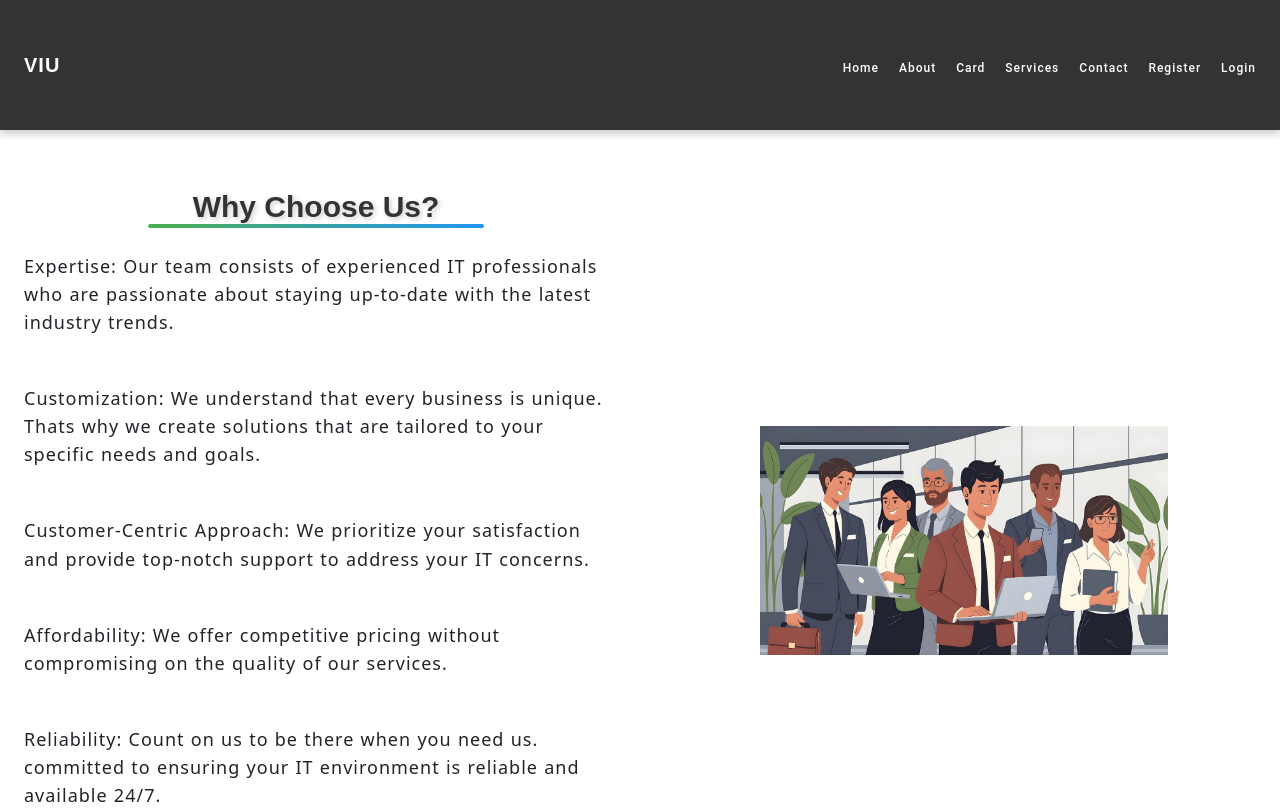
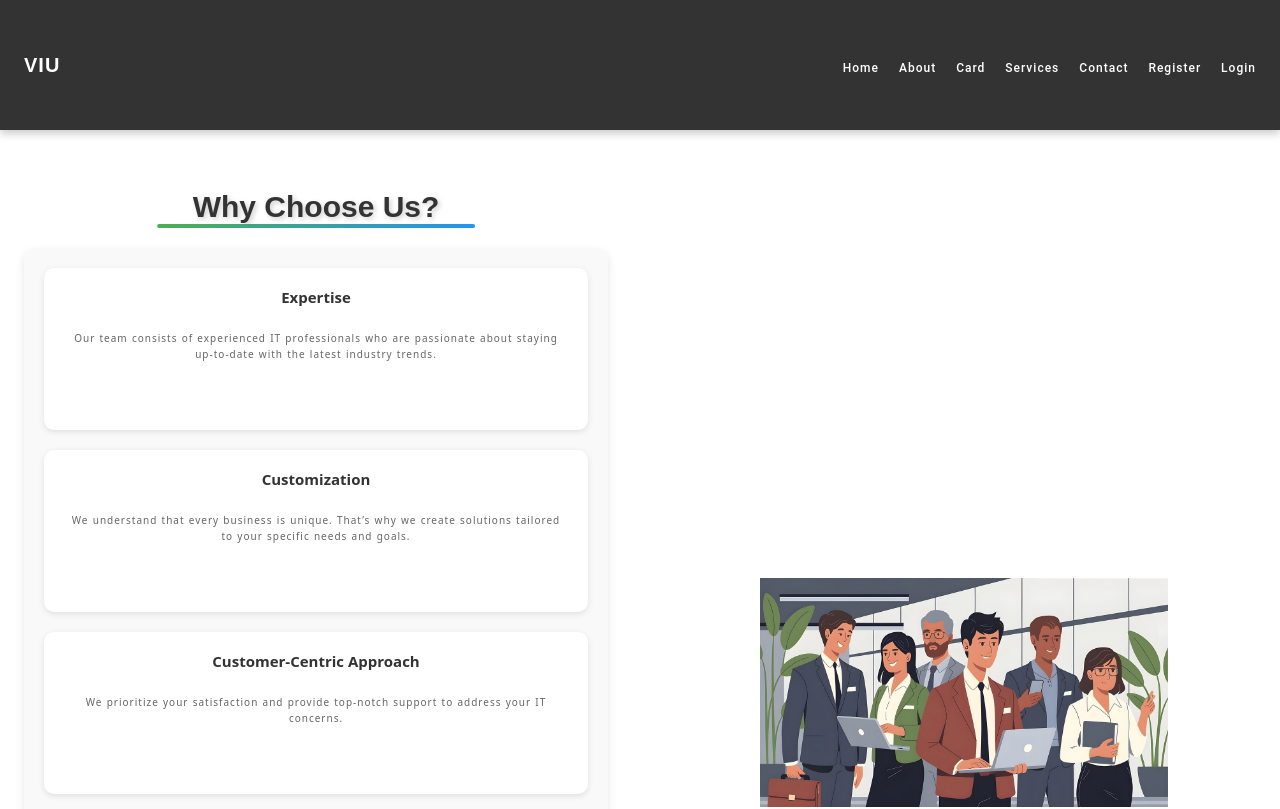
Before and after one commit to Supran20/Major-Project, a React (Vite) app in the folder client/: page /about in a window 1280 px wide. Shown: the top 809 px of the page. Built offline with nearby package versions, Linux system fonts and the light colour scheme; no server answers.

Commit message:
About page

```diff
--- a/client/src/index.css
+++ b/client/src/index.css
@@ -228,6 +228,68 @@ button:active {
   animation: slide-in 1.5s ease-in-out infinite alternate;
 }
 
+/*aboutus section
+/* General section styling */
+.expertise-section {
+  display: grid;
+  grid-template-columns: repeat(auto-fit, minmax(300px, 1fr));
+  gap: 2rem;
+  padding: 2rem;
+  background-color: #f9f9f9;
+  border-radius: 1rem;
+  box-shadow: 0 4px 10px rgba(0, 0, 0, 0.1);
+}
+
+/* Individual feature box */
+.feature {
+  background: #fff;
+  border-radius: 1rem;
+  padding: 2rem;
+  text-align: center;
+  box-shadow: 0 2px 6px rgba(0, 0, 0, 0.1);
+  transition: transform 0.3s ease, box-shadow 0.3s ease;
+}
+
+/* On hover */
+.feature:hover {
+  transform: translateY(-10px);
+  box-shadow: 0 4px 15px rgba(0, 0, 0, 0.2);
+}
+
+/* Icon styling */
+.icon {
+  font-size: 2.5rem;
+  color: #4caf50;
+  margin-bottom: 1rem;
+}
+
+/* Heading styling */
+.feature h3 {
+  font-size: 1.5rem;
+  font-weight: 600;
+  color: #333;
+  margin-bottom: 1rem;
+}
+
+/* Paragraph styling */
+.feature p {
+  font-size: 1rem;
+  color: #666;
+  line-height: 1.6;
+}
+
+/* Responsive design */
+@media (max-width: 768px) {
+  .feature {
+    padding: 1.5rem;
+  }
+
+  .icon {
+    font-size: 2rem;
+  }
+}
+
+
 /* Underline animation */
 @keyframes slide-in {
   0% {
--- a/client/src/pages/About.jsx
+++ b/client/src/pages/About.jsx
@@ -14,28 +14,56 @@ export const About = () => {
               {/* <p>We care to cure your Health</p> */}
 
               <h1 class="heading-highlight">Why Choose Us?</h1>
+              <section class="expertise-section">
+                <div class="feature">
+                  <i class="icon fas fa-user-tie"></i>
+
+                  <h3>Expertise</h3>
                   <p>
-                Expertise: Our team consists of experienced IT professionals who
-                are passionate about staying up-to-date with the latest industry
+                    Our team consists of experienced IT professionals who are
+                    passionate about staying up-to-date with the latest industry
                     trends.
                   </p>
+                </div>
+
+                <div class="feature">
+                  <i class="icon fas fa-cogs"></i>
+                  <h3>Customization</h3>
                   <p>
-                Customization: We understand that every business is unique.
-                Thats why we create solutions that are tailored to your specific
-                needs and goals.
+                    We understand that every business is unique. That’s why we
+                    create solutions tailored to your specific needs and goals.
                   </p>
+                </div>
+
+                <div class="feature">
+                  <i class="icon fas fa-headset"></i>
+                  <h3>Customer-Centric Approach</h3>
                   <p>
-                Customer-Centric Approach: We prioritize your satisfaction and
-                provide top-notch support to address your IT concerns.
+                    We prioritize your satisfaction and provide top-notch
+                    support to address your IT concerns.
                   </p>
+                </div>
+
+                <div class="feature">
+                  <i class="icon fas fa-money-bill-wave"></i>
+                  <h3>Affordability</h3>
                   <p>
-                Affordability: We offer competitive pricing without compromising
-                on the quality of our services.
+                    We offer competitive pricing without compromising on the
+                    quality of our services.
                   </p>
+                </div>
+
+                <div class="feature">
+                  <i class="icon fas fa-shield-alt"></i>
+                  <h3>Reliability</h3>
                   <p>
-                Reliability: Count on us to be there when you need us. committed
-                to ensuring your IT environment is reliable and available 24/7.
+                    Count on us to be there when you need us. We are committed
+                    to ensuring your IT environment is reliable and available
+                    24/7.
                   </p>
+                </div>
+              </section>
+
               <div className="btn btn-group">
                 <NavLink to="/contact">
                   <button className="button-container"> Connect Now</button>
```
Lines whose indentation alone changed are shown as unchanged.
